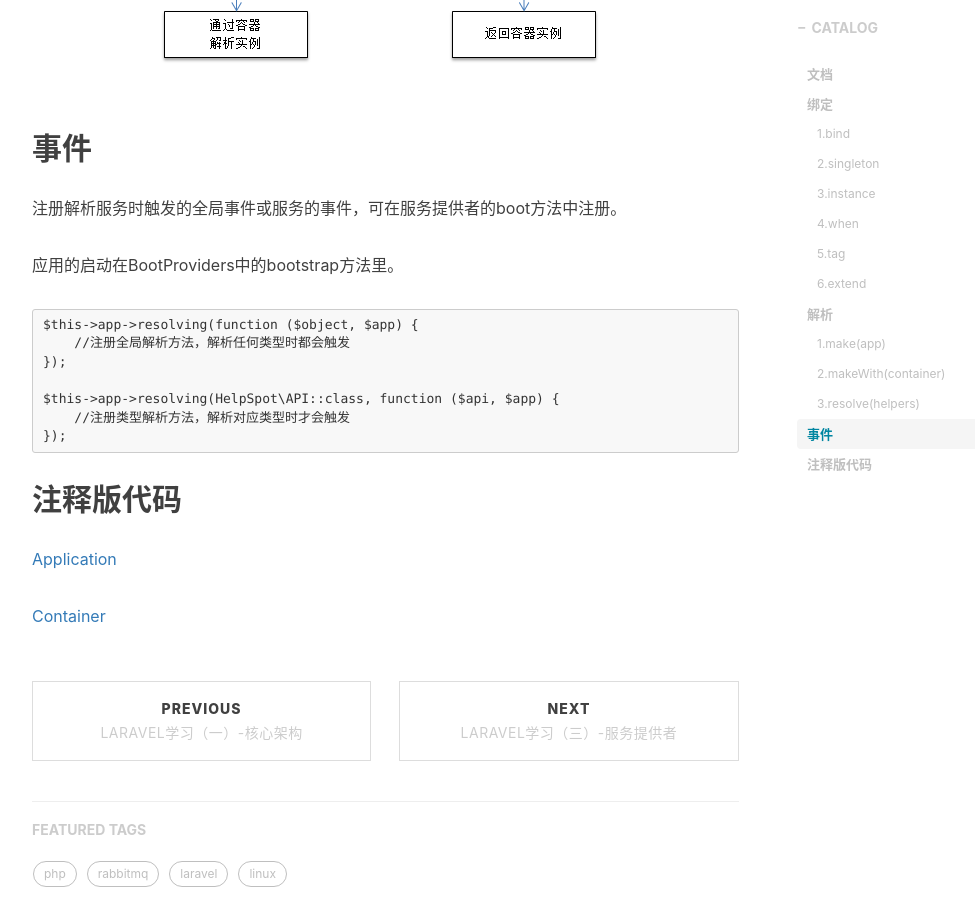
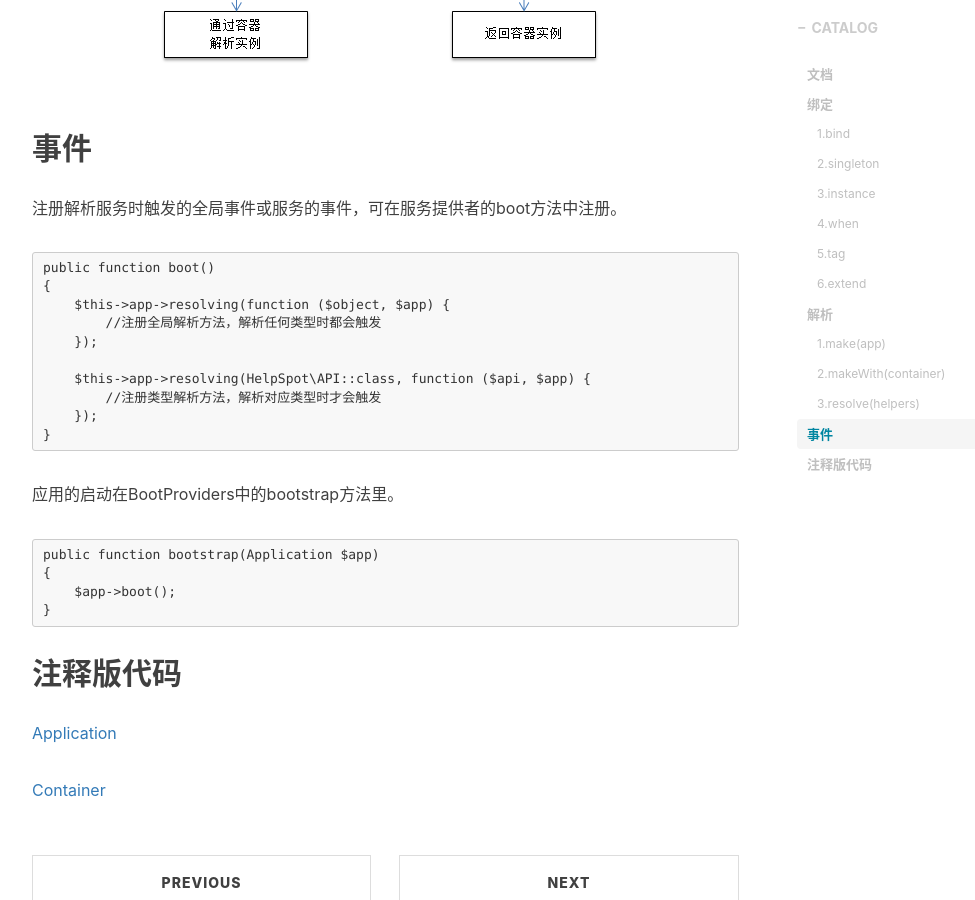
Before and after one commit to xuanxuan2016/xuanxuan2016.github.io, a Jekyll site: the page built from _posts/2018-06-06-2-laravel-study-service-container.md, in a window 1280 px wide and 900 px high, scrolled down 12128 px. Shown: the whole window, without its empty margins (233-1208 px from the left). Built offline with Jekyll 4.4.1, drawn with Linux system fonts in a browser that asks for light colours; nearby versions of some CDN libraries; comment, search, counter and statistics services are not loaded.

Commit message:
Update 2018-06-06-2-laravel-study-service-container.md

````diff
--- a/_posts/2018-06-06-2-laravel-study-service-container.md
+++ b/_posts/2018-06-06-2-laravel-study-service-container.md
@@ -403,19 +403,31 @@ $api = resolve('HelpSpot\API');
 注册解析服务时触发的全局事件或服务的事件，可在服务提供者的boot方法中注册。
 </p>
 
+```
+public function boot()
+{
+    $this->app->resolving(function ($object, $app) {
+        //注册全局解析方法，解析任何类型时都会触发
+    });
+
+    $this->app->resolving(HelpSpot\API::class, function ($api, $app) {
+        //注册类型解析方法，解析对应类型时才会触发
+    });
+}
+```
+
 <p>
 应用的启动在BootProviders中的bootstrap方法里。
 </p>
 
 ```
-$this->app->resolving(function ($object, $app) {
-    //注册全局解析方法，解析任何类型时都会触发
-});
+public function bootstrap(Application $app)
+{
+    $app->boot();
+}
+```
 
-$this->app->resolving(HelpSpot\API::class, function ($api, $app) {
-    //注册类型解析方法，解析对应类型时才会触发
-});
-```
+
 
 ## 注释版代码
 
````
